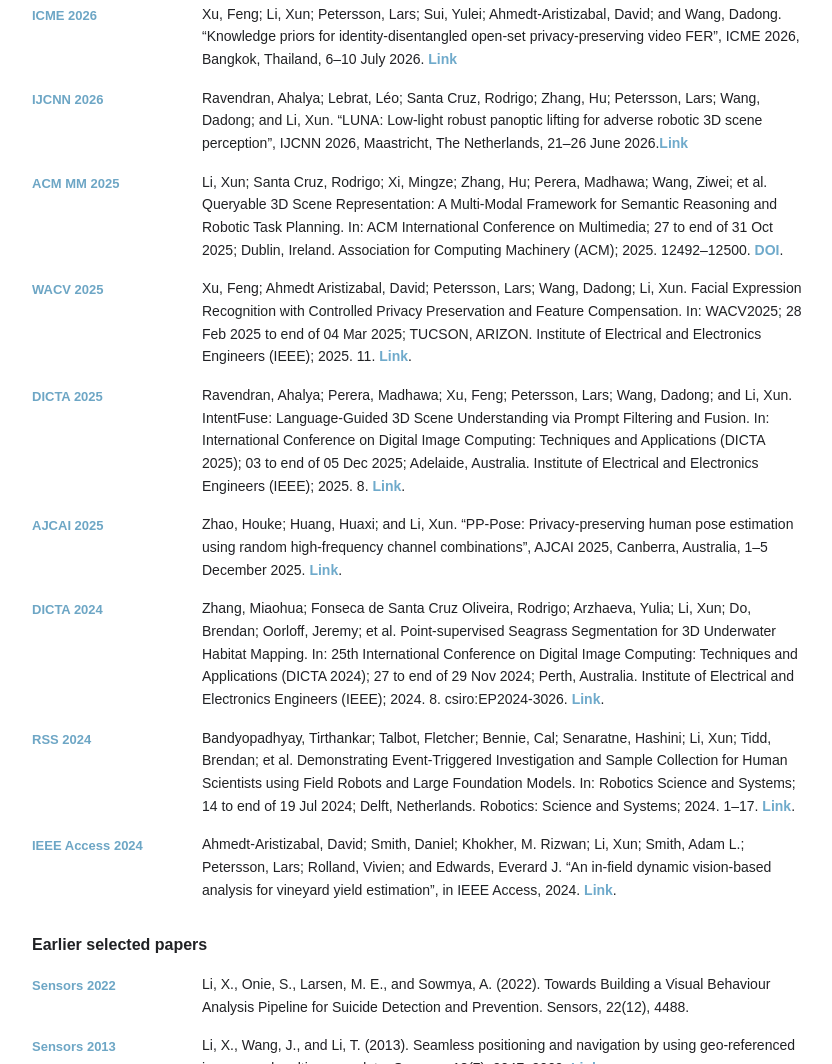
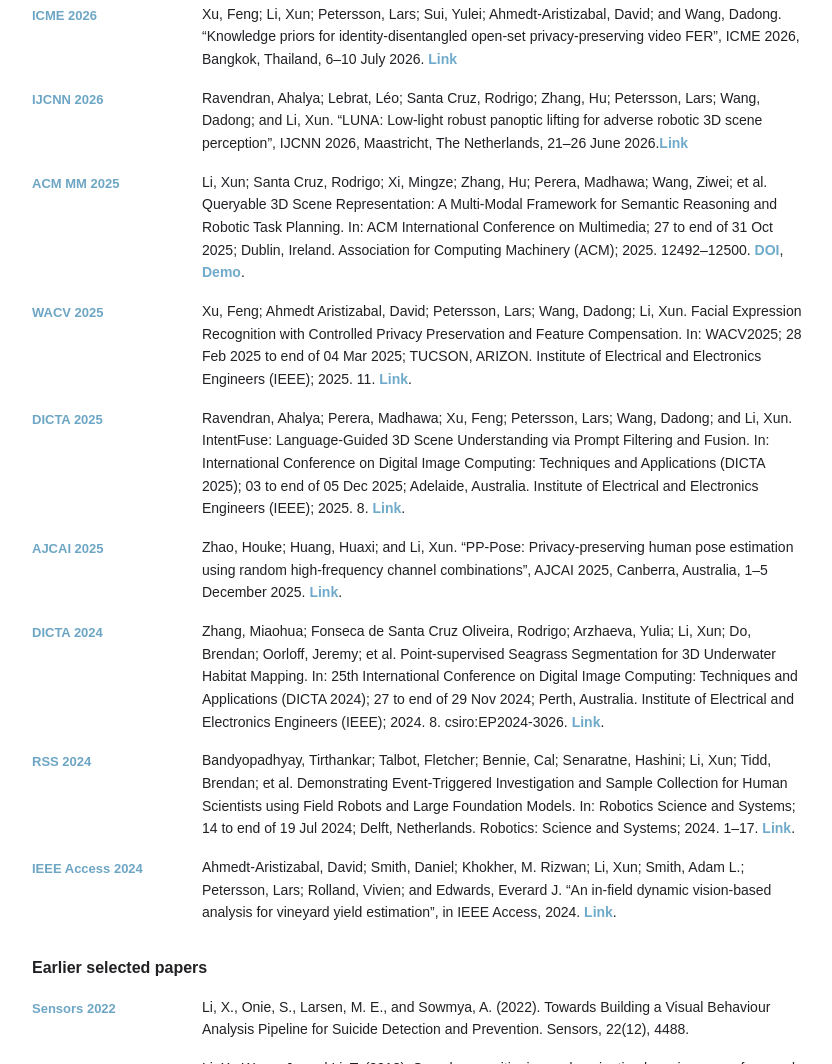
Before and after one commit to xunli-vision/xunli-vision.github.io, a plain HTML site: page index.html in a window 1280 px wide. Shown: the part 3348-4412 px from the top of the page, without its empty margins (401-1233 px from the left). Drawn offline with Linux system fonts and the light colour scheme.

Commit message:
add demo

```diff
--- a/index.html
+++ b/index.html
@@ -122,7 +122,7 @@
         <div class="paper-row"><div class="row-label">AJCAI 2026</div><p>Zhang, Junhao; Xu, Feng; Ravendran, Ahalya; Wei, Ran; Andersson, Lars; Wang, Dadong; Petersson, Lars; Tidd, Brendan; and Li, Xun. “Motion-regime-aware mask-level insect tracking across multi-view and rotating-specimen acquisitions”, AJCAI 2026. <a href="">Link</a></div>
         <div class="paper-row"><div class="row-label">ICME 2026</div><p>Xu, Feng; Li, Xun; Petersson, Lars; Sui, Yulei; Ahmedt-Aristizabal, David; and Wang, Dadong. “Knowledge priors for identity-disentangled open-set privacy-preserving video FER”, ICME 2026, Bangkok, Thailand, 6–10 July 2026. <a href="https://doi.org/10.48550/arXiv.2603.21387">Link</a></div>
         <div class="paper-row"><div class="row-label">IJCNN 2026</div><p>Ravendran, Ahalya; Lebrat, Léo; Santa Cruz, Rodrigo; Zhang, Hu; Petersson, Lars; Wang, Dadong; and Li, Xun. “LUNA: Low-light robust panoptic lifting for adverse robotic 3D scene perception”, IJCNN 2026, Maastricht, The Netherlands, 21–26 June 2026.<a href="https://collaborative-work-space.github.io/luna/">Link</a></div>
-        <div class="paper-row"><div class="row-label">ACM MM 2025</div><p>Li, Xun; Santa Cruz, Rodrigo; Xi, Mingze; Zhang, Hu; Perera, Madhawa; Wang, Ziwei; et al. Queryable 3D Scene Representation: A Multi-Modal Framework for Semantic Reasoning and Robotic Task Planning. In: ACM International Conference on Multimedia; 27 to end of 31 Oct 2025; Dublin, Ireland. Association for Computing Machinery (ACM); 2025. 12492–12500. <a href="https://doi.org/10.1145/3746027.3758177">DOI</a>.</p></div>
+        <div class="paper-row"><div class="row-label">ACM MM 2025</div><p>Li, Xun; Santa Cruz, Rodrigo; Xi, Mingze; Zhang, Hu; Perera, Madhawa; Wang, Ziwei; et al. Queryable 3D Scene Representation: A Multi-Modal Framework for Semantic Reasoning and Robotic Task Planning. In: ACM International Conference on Multimedia; 27 to end of 31 Oct 2025; Dublin, Ireland. Association for Computing Machinery (ACM); 2025. 12492–12500. <a href="https://doi.org/10.1145/3746027.3758177">DOI</a>, <a href="https://xunli-vision.github.io/QWR/">Demo</a>.</div>
         <div class="paper-row"><div class="row-label">WACV 2025</div><p>Xu, Feng; Ahmedt Aristizabal, David; Petersson, Lars; Wang, Dadong; Li, Xun. Facial Expression Recognition with Controlled Privacy Preservation and Feature Compensation. In: WACV2025; 28 Feb 2025 to end of 04 Mar 2025; TUCSON, ARIZON. Institute of Electrical and Electronics Engineers (IEEE); 2025. 11. <a href="http://hdl.handle.net/102.100.100/705945?index=1">Link</a>.</p></div>
         <div class="paper-row"><div class="row-label">DICTA 2025</div><p>Ravendran, Ahalya; Perera, Madhawa; Xu, Feng; Petersson, Lars; Wang, Dadong; and Li, Xun. IntentFuse: Language-Guided 3D Scene Understanding via Prompt Filtering and Fusion. In: International Conference on Digital Image Computing: Techniques and Applications (DICTA 2025); 03 to end of 05 Dec 2025; Adelaide, Australia. Institute of Electrical and Electronics Engineers (IEEE); 2025. 8. <a href="https://collaborative-work-space.github.io/intentfuse/">Link</a>.</p></div>
         <div class="paper-row"><div class="row-label">AJCAI 2025</div><p>Zhao, Houke; Huang, Huaxi; and Li, Xun. “PP-Pose: Privacy-preserving human pose estimation using random high-frequency channel combinations”, AJCAI 2025, Canberra, Australia, 1–5 December 2025. <a href="https://doi.org/10.1007/978-981-95-4969-6_15">Link</a>.</p></div>
```
